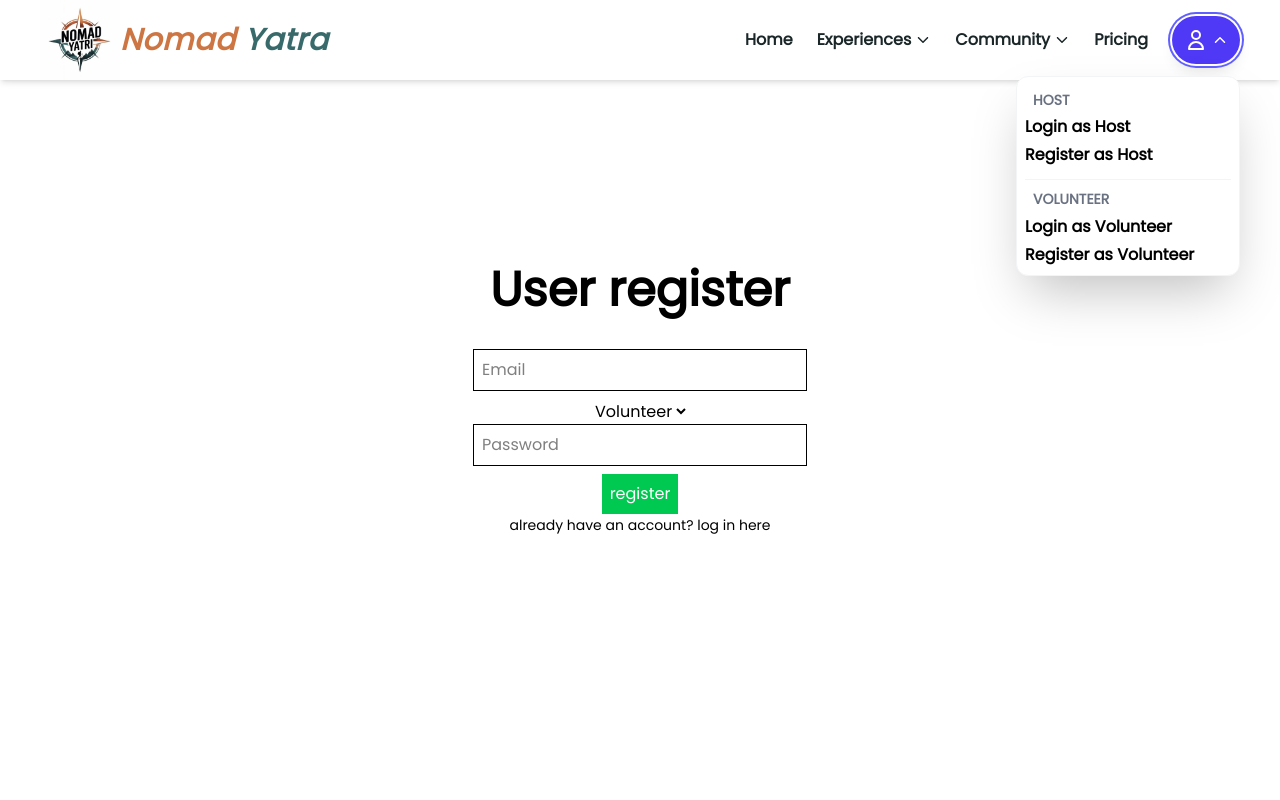
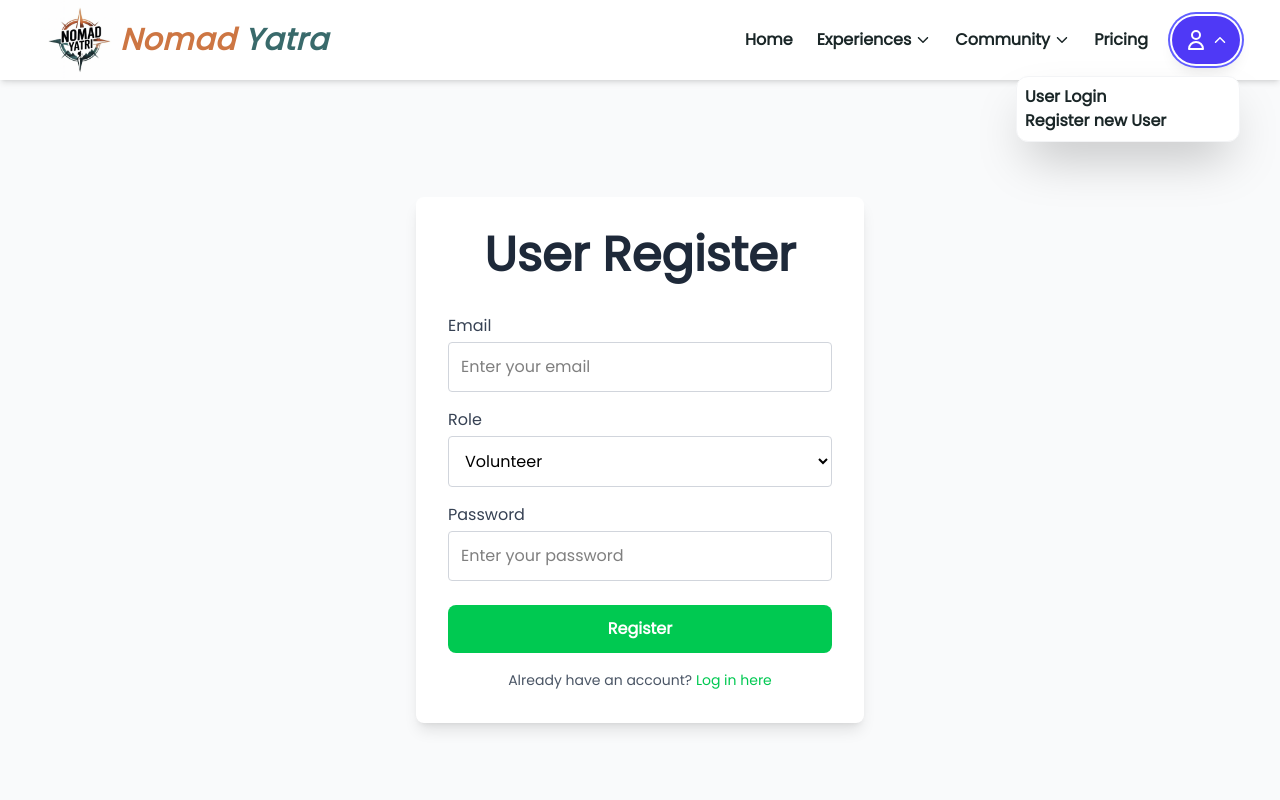
Before and after one commit to aavizmehar/Nomad-Yatri, a Next.js app: page /user/register in a window 1280 px wide. Both pictures are taken after a click on the button 1206 px from the left and 40 px from the top of the page. Shown: the top 800 px of the page. Built offline with nearby package versions, Linux system fonts and the light colour scheme.

Commit message:
integrated login register backend in frontend

```diff
--- a/app/components/AuthButton.tsx
+++ /dev/null
@@ -1,32 +0,0 @@
-import Link from "next/link";
-
-type AuthType = "host" | "volunteer";
-type AuthAction = "login" | "register";
-
-interface AuthButtonProps {
-  type: AuthType;
-  action: AuthAction;
-  className?: string;
-}
-
-const styles: Record<AuthType, string> = {
-  host: "text-black font-bold ",
-  volunteer: "text-black font-bold ",
-};
-
-export default function AuthButton({ type, action }: AuthButtonProps) {
-  const formattedText =
-    action.charAt(0).toUpperCase() +
-    action.slice(1) + " as " + type.charAt(0).toUpperCase()+ type.slice(1);
-
-  const href = `/${type}/${action}`;
-
-  return (
-    <Link
-      href={href}
-      className={`${styles[type]} font-[8px] hover:text-green-700`}
-    >
-      {formattedText}
-    </Link>
-  );
-}
--- a/app/components/Navbar.tsx
+++ b/app/components/Navbar.tsx
@@ -4,7 +4,6 @@ import React, { useState } from "react";
 import Link from "next/link";
 import { IoIosArrowDown } from "react-icons/io";
 import { HiMenu, HiX } from "react-icons/hi";
-import AuthButton from "./AuthButton";
 import Image from "next/image";
 
 const Navbar: React.FC = () => {
@@ -93,26 +92,12 @@ const Navbar: React.FC = () => {
                 className="absolute right-0 mt-3 w-56 bg-white border border-gray-100 shadow-2xl rounded-xl z-50 p-2
                                 transition duration-300 transform origin-top-right animate-fade-in"
               >
-                <ul className="flex flex-col space-y-1">
-
-                  {/* Host Actions Group */}
-                  <p className="text-xs text-gray-500 uppercase font-semibold pt-1 px-2">Host</p>
-                  <li className="rounded-lg overflow-hidden">
-                    <AuthButton type="host" action="login" />
+              <ul>
+                 <li className="rounded-lg overflow-hidden">
+                    <Link href = "../user/login">User Login</Link>
                   </li>
                   <li className="rounded-lg overflow-hidden">
-                    <AuthButton type="host" action="register"/>
-                  </li>
-
-                  <div className="border-t border-gray-100 my-2"></div>
-
-                  {/* Volunteer Actions Group */}
-                  <p className="text-xs text-gray-500 uppercase font-semibold px-2">Volunteer</p>
-                  <li className="rounded-lg overflow-hidden">
-                    <AuthButton type="volunteer" action="login"/>
-                  </li>
-                  <li className="rounded-lg overflow-hidden">
-                    <AuthButton type="volunteer" action="register"/>
+                    <Link href = "../user/register">Register new User</Link>
                   </li>
                 </ul>
               </div>
@@ -201,10 +186,6 @@ const Navbar: React.FC = () => {
 
           {/* Auth Buttons */}
           <div className="flex flex-col gap-3 mt-2" onClick={handleMobileLinkClick}>
-            <AuthButton type="host" action="login" className="px-4 py-2 rounded-lg border border-blue-600 hover:bg-blue-50 transition" />
-            <AuthButton type="host" action="register" className="px-4 py-2 rounded-lg bg-blue-600 text-white hover:bg-blue-700 transition" />
-            <AuthButton type="volunteer" action="login" className="px-4 py-2 rounded-lg border border-green-600 hover:bg-green-50 transition" />
-            <AuthButton type="volunteer" action="register" className="px-4 py-2 rounded-lg bg-green-600 text-white hover:bg-green-700 transition" />
           </div>
         </div>
       )}
--- a/app/user/login/page.tsx
+++ b/app/user/login/page.tsx
@@ -1,54 +1,105 @@
-"use client"
-import { useState, useEffect } from 'react';
-import { useRouter, useSearchParams  } from 'next/navigation';
-import Link from 'next/link';
+"use client";
+import { useState, useEffect } from "react";
+import { useRouter, useSearchParams } from "next/navigation";
+import Link from "next/link";
+
 const UserLogin = () => {
   const router = useRouter();
   const searchParams = useSearchParams();
-  const [email, setEmail] = useState('');
-  const [password, setPassword] = useState('');
-  const [role, setRole] = useState('volunteer');
 
+  const [email, setEmail] = useState("");
+  const [password, setPassword] = useState("");
+  const [role, setRole] = useState("volunteer");
+
+  useEffect(() => {
+    const roleFromQuery = searchParams.get("role");
+    if (roleFromQuery) {
+      setRole(roleFromQuery);
+    }
+  }, [searchParams]);
+
+ const [error, setError] = useState("");
 const HandleLogin = async () => {
+  try {
     const res = await fetch(`${process.env.NEXT_PUBLIC_API_URL}/users/login`, {
       method: 'POST',
       headers: { 'Content-Type': 'application/json' },
       body: JSON.stringify({ email, password, role }),
     });
 
-      const roleFromQuery = searchParams.get("role");
-      if (roleFromQuery) {
-        setRole(roleFromQuery); // override if redirected from register
-      }
-
    const data = await res.json();
     if (res.ok) {
-      localStorage.setItem('token', data.token);
-      localStorage.setItem('role', data.role);
-      alert('Login successful');
-      router.push('/host/dashboard');
+      localStorage.setItem('token', data.data.token);
+      localStorage.setItem('role', data.data.role);
+      // router.push(data.role === "host" ? "/host/dashboard" : "/volunteer/home");
+      router.push("welcome");
     } else {
-      alert(data.error || 'Login failed');
+      setError(data.message || data.error || "Login failed");
+    }
+  } catch (err) {
+    console.error(err);
   }
 };
 
+
+
  return (
-    <div className="flex flex-col items-center justify-center min-h-screen">
-      <h1 className="text-2xl mb-4">User Login</h1>
-      <input placeholder="Email" value={email} onChange={e => setEmail(e.target.value)} className="border p-2 mb-2" />
-     {!searchParams.get("role") &&(
-        <select value={role} onChange={(e) => setRole(e.target.value)}>
+  <div className="flex flex-col items-center justify-center min-h-screen bg-gray-50 px-4">
+    <div className="w-full max-w-md bg-white p-8 rounded-lg shadow-lg">
+      <h1 className="text-3xl font-bold text-gray-800 mb-6 text-center">User Login</h1>
+
+      <div className="mb-4">
+        <label className="block text-gray-700 mb-1">Email</label>
+        <input
+          placeholder="Enter your email"
+          value={email}
+          onChange={(e) => setEmail(e.target.value)}
+          className="w-full border border-gray-300 p-3 rounded focus:outline-none focus:ring-2 focus:ring-green-400 focus:border-transparent"
+        />
+      </div>
+
+      {!searchParams.get("role") && (
+        <div className="mb-4">
+          <label className="block text-gray-700 mb-1">Role</label>
+          <select
+            value={role}
+            onChange={(e) => setRole(e.target.value)}
+            className="w-full border border-gray-300 p-3 rounded focus:outline-none focus:ring-2 focus:ring-green-400 focus:border-transparent"
+          >
             <option value="volunteer">Volunteer</option>
             <option value="host">Host</option>
           </select>
+        </div>
       )}
-      <input placeholder="Password" type="password" value={password} onChange={e => setPassword(e.target.value)} className="border p-2 mb-2" />
-      <button onClick={HandleLogin} className="bg-green-500 text-white p-2">Login</button>
 
-      <p>dont have and account? <Link href="/user/register" >sign up here</Link></p>
+      <div className="mb-6">
+        <label className="block text-gray-700 mb-1">Password</label>
+        <input
+          placeholder="Enter your password"
+          type="password"
+          value={password}
+          onChange={(e) => setPassword(e.target.value)}
+          className="w-full border border-gray-300 p-3 rounded focus:outline-none focus:ring-2 focus:ring-green-400 focus:border-transparent"
+        />
+      </div>
+
+      <button
+        onClick={HandleLogin}
+        className="w-full bg-green-500 hover:bg-green-600 text-white font-semibold py-3 rounded-lg transition duration-200"
+      >
+        Login
+      </button>
+
+      <p className="text-gray-600 text-center mt-4">
+        Don’t have an account?{" "}
+        <Link href="/user/register" className="text-green-500 hover:underline font-medium">
+          Sign up here
+        </Link>
+      </p>
+    </div>
   </div>
 );
 
-}
+};
 
-export default UserLogin
+export default UserLogin;
--- a/app/user/register/page.tsx
+++ b/app/user/register/page.tsx
@@ -9,7 +9,7 @@ const UsersPage = () => {
   const [role, setRole] = useState('volunteer');
 
   const handleRegister = async () => {
-    const res = await fetch(`${process.env.NEXT_PUBLIC_API_URL}/auth/register`, {
+    const res = await fetch(`${process.env.NEXT_PUBLIC_API_URL}/users/register`, {
       method: 'POST',
       headers: { 'Content-Type': 'application/json' },
       body: JSON.stringify({ email, password, role }),
@@ -27,19 +27,60 @@ const UsersPage = () => {
   };
 
  return (
-    <div className="flex flex-col items-center justify-center min-h-screen">
-      <h1 className="text-2xl mb-4">User register</h1>
-      <input placeholder="Email" value={email} onChange={e => setEmail(e.target.value)} className="border p-2 mb-2" />
-      <select value={role} onChange={(e) => setRole(e.target.value)}>enter role
+  <div className="pt-30 flex flex-col items-center justify-center min-h-screen bg-gray-50 px-4">
+    <div className="w-full max-w-md bg-white p-8 rounded-lg shadow-lg">
+      <h1 className="text-3xl font-bold text-gray-800 mb-6 text-center">User Register</h1>
+
+      <div className="mb-4">
+        <label className="block text-gray-700 mb-1">Email</label>
+        <input
+          placeholder="Enter your email"
+          value={email}
+          onChange={e => setEmail(e.target.value)}
+          className="w-full border border-gray-300 p-3 rounded focus:outline-none focus:ring-2 focus:ring-green-400 focus:border-transparent"
+        />
+      </div>
+
+      <div className="mb-4">
+        <label className="block text-gray-700 mb-1">Role</label>
+        <select
+          value={role}
+          onChange={(e) => setRole(e.target.value)}
+          className="w-full border border-gray-300 p-3 rounded focus:outline-none focus:ring-2 focus:ring-green-400 focus:border-transparent"
+        >
           <option value="volunteer">Volunteer</option>
           <option value="host">Host</option>
         </select>
-      <input placeholder="Password" type="password" value={password} onChange={e => setPassword(e.target.value)} className="border p-2 mb-2" />
-      <button onClick={handleRegister} className="bg-green-500 text-white p-2">register</button>
+      </div>
 
-    <p>already have an account? <Link href ="/user/login" >log in here</Link></p>
+      <div className="mb-6">
+        <label className="block text-gray-700 mb-1">Password</label>
+        <input
+          placeholder="Enter your password"
+          type="password"
+          value={password}
+          onChange={e => setPassword(e.target.value)}
+          className="w-full border border-gray-300 p-3 rounded focus:outline-none focus:ring-2 focus:ring-green-400 focus:border-transparent"
+        />
+      </div>
+
+      <button
+        onClick={handleRegister}
+        className="w-full bg-green-500 hover:bg-green-600 text-white font-semibold py-3 rounded-lg transition duration-200"
+      >
+        Register
+      </button>
+
+      <p className="text-gray-600 text-center mt-4">
+        Already have an account?{' '}
+        <Link href="/user/login" className="text-green-500 hover:underline font-medium">
+          Log in here
+        </Link>
+      </p>
+    </div>
   </div>
 );
+
 
 }
 
--- /dev/null
+++ b/app/user/welcome/page.tsx
@@ -0,0 +1,14 @@
+import React from 'react'
+
+const welcome = () => {
+return (
+  <div className="flex items-center justify-center min-h-screen bg-gradient-to-r from-green-400 to-blue-500">
+    <h1 className="text-4xl sm:text-5xl md:text-6xl font-extrabold text-white text-center drop-shadow-lg">
+      Welcome to Nomad Yatra
+    </h1>
+  </div>
+);
+
+}
+
+export default welcome
```
Lines whose indentation alone changed are shown as unchanged.
